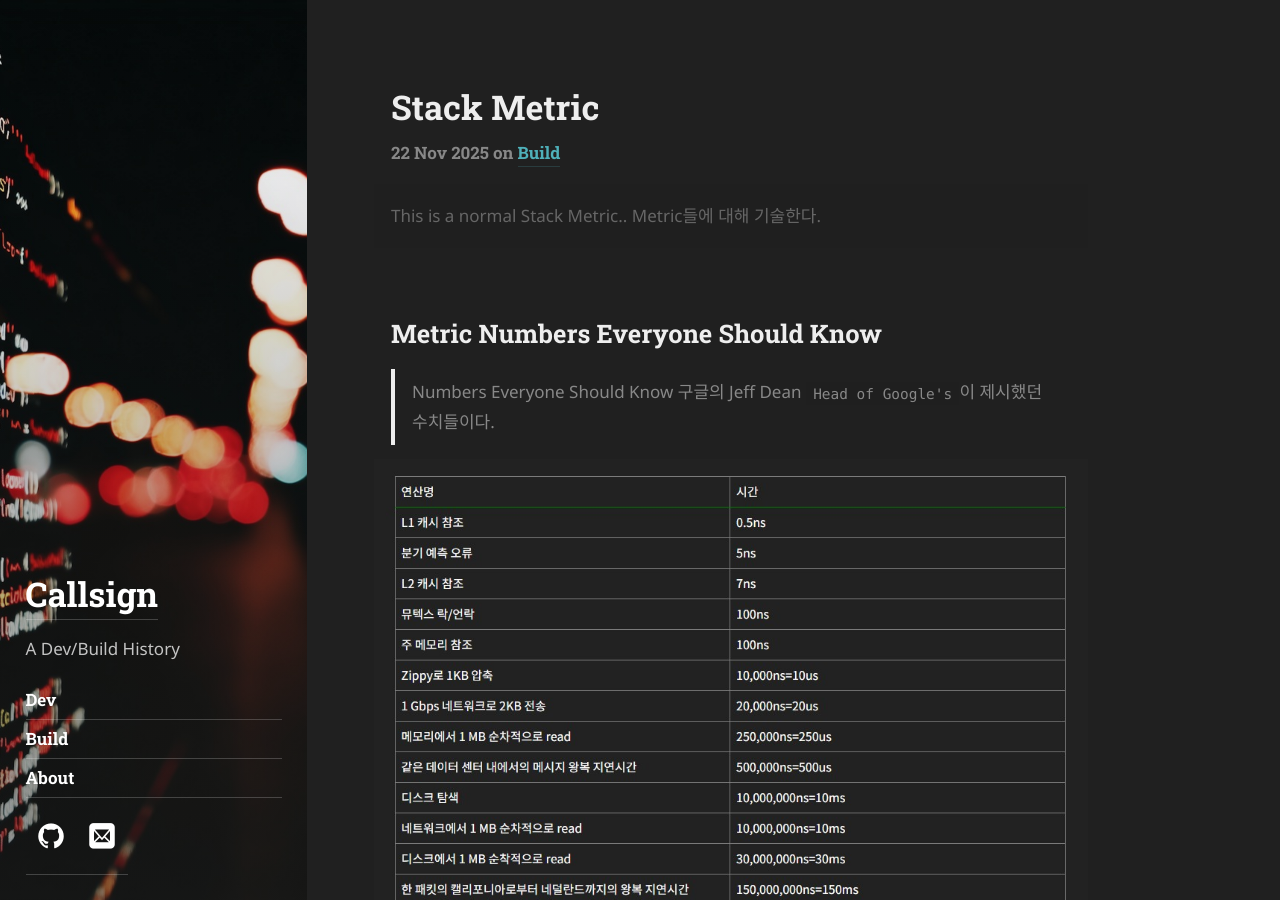
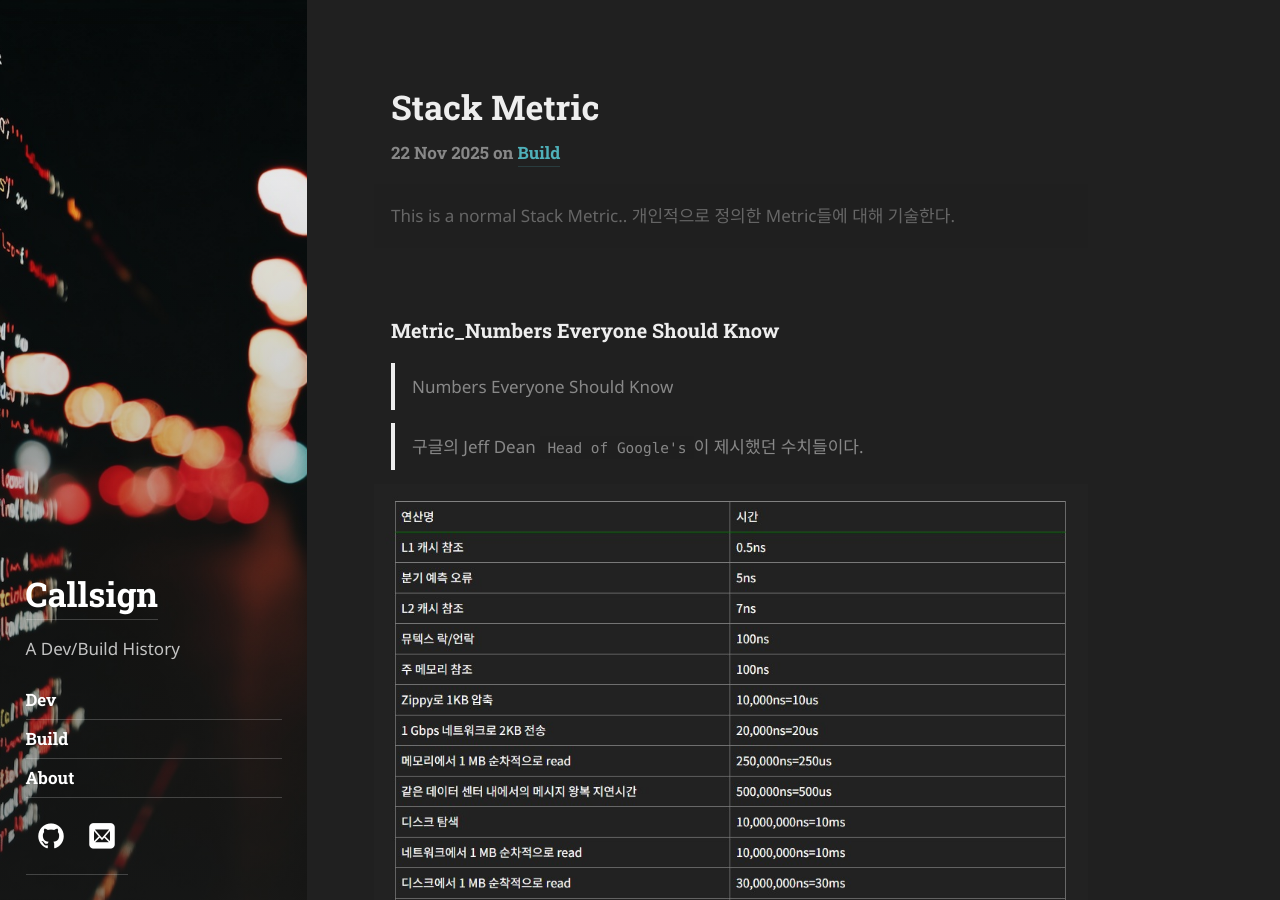
Before and after one commit to callsign88/callsign88.github.io, a Jekyll site: the page built from _posts/2025-11-22-example-content.md, in a window 1280 px wide and 900 px high. Built offline with Jekyll 4.4.1, drawn with Linux system fonts in a browser that asks for light colours; some web fonts are replaced.

Commit message:
Update: Refine text descriptions and formatting across posts and licenses

````diff
--- a/_posts/2025-11-22-example-content.md
+++ b/_posts/2025-11-22-example-content.md
@@ -2,14 +2,15 @@
 layout: post
 title: Stack Metric
 description: >
-  This is a normal Stack Metric..  Metric들에 대해 기술한다.
+  This is a normal Stack Metric..  개인적으로 정의한 Metric들에 대해 기술한다.
 tags: [Build]
 ---
 
+### Metric_Numbers Everyone Should Know
 
-## Metric Numbers Everyone Should Know
 
 > Numbers Everyone Should Know
+
 > 구글의 Jeff Dean `Head of Google's`이 제시했던 수치들이다.
 
 ![Hydejack's background image]({{ site.baseurl }}/assets/img/metric.jpg){:.lead}
@@ -114,7 +115,7 @@ Long, single-line code blocks should not wrap. They should horizontally scroll i
 The final element.
 ```
 
-## Hydejack Exclusives
+### Hydejack Exclusives
 Hydejack offers a few additional features to markup your markdown.
 Don't worry, these are merely CSS classes added with kramdown's `{:.my-class}` syntax,
 so that your posts remain compatible with other Jekyll themes.
````
Also changed, not shown: _posts/2025-11-17-hydejacks-new-design.md (+1 -2 lines), licenses/GPL-3.0.md (+1 -1 lines).
